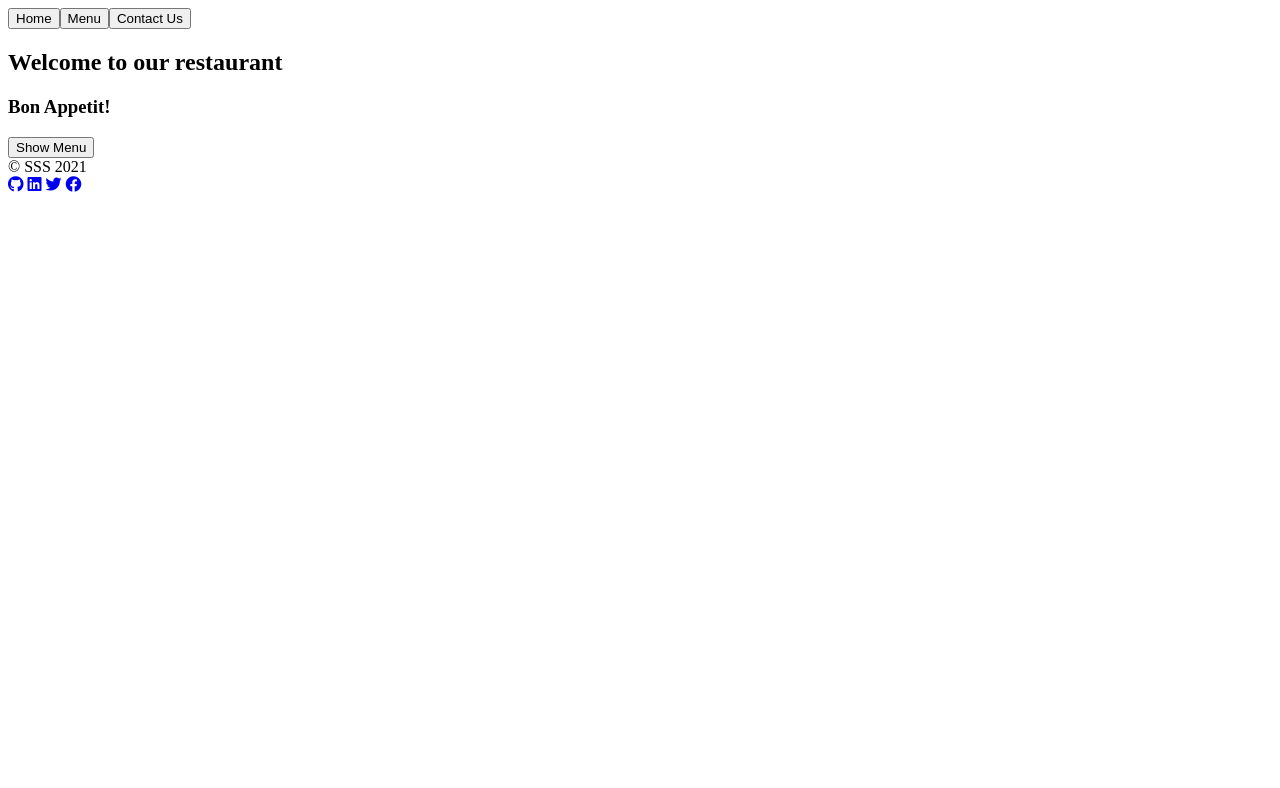
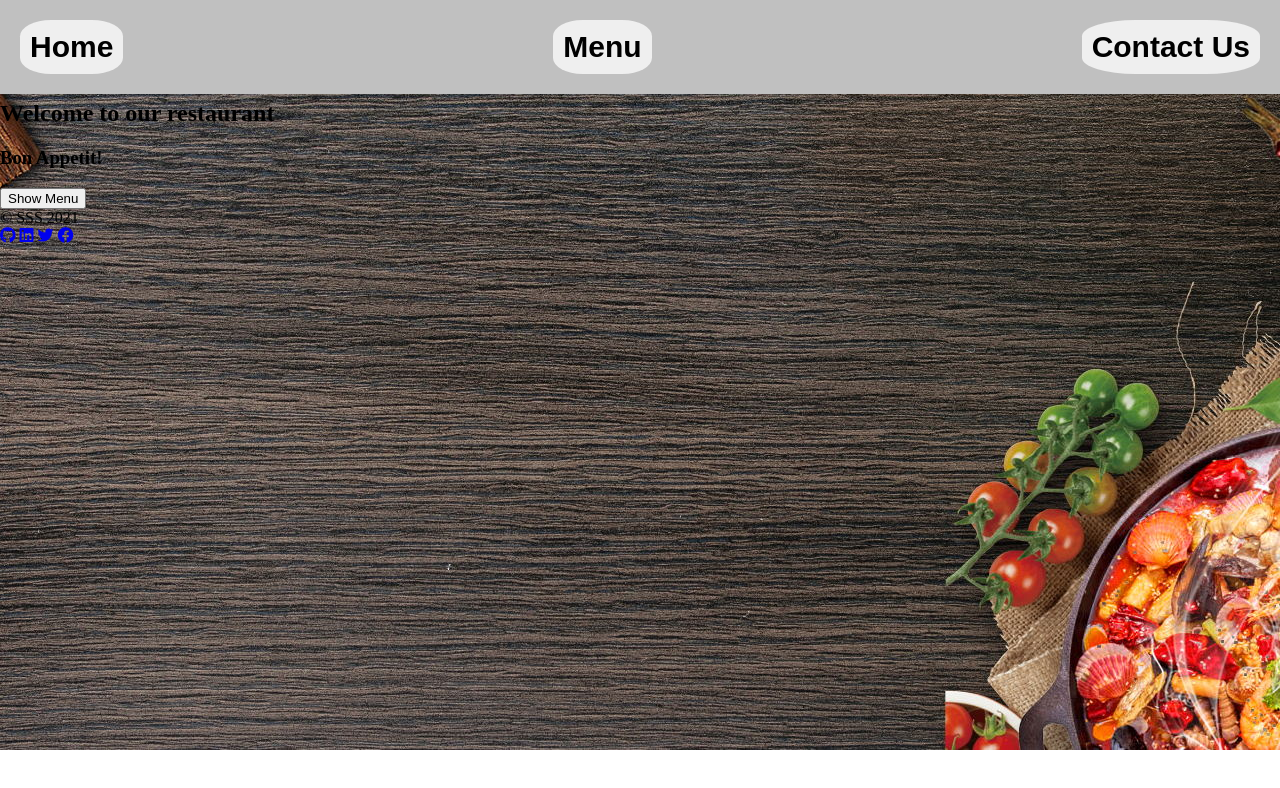
Before and after one commit to MrSayyod/Restaurant-page, a website built with webpack: page dist/index.html in a window 1280 px wide. Built offline with nearby package versions, Linux system fonts and the light colour scheme.

Commit message:
Add background image for homepage and add styling for navbar

```diff
--- /dev/null
+++ b/src/style.css
@@ -0,0 +1,46 @@
+* {
+  box-sizing: border-box;
+}
+
+body {
+  background-image: url(./assets/restaurant.jpg);
+  background-repeat: no-repeat;
+  background-position: center;
+  background-attachment: fixed;
+  margin: 0;
+}
+
+#container {
+  margin-top: 100px;
+  width: 100%;
+}
+
+.nav-divs {
+  z-index: 1;
+  position: fixed;
+  top: 0;
+  left: 0;
+  right: 0;
+  display: flex;
+  justify-content: space-between;
+  align-items: center;
+  padding: 20px;
+  font-weight: 900;
+  background-color: silver;
+  margin: 0;
+}
+
+.nav-btn {
+  font-size: 30px;
+  cursor: pointer;
+  color: #000;
+  border: none;
+  border-radius: 30%;
+  font-weight: 900;
+  outline: none;
+  padding: 10px;
+}
+
+.nav-btn:hover {
+  background-color: gold;
+}
```
Also changed, not shown: dist/index.html, src/assets/restaurant.jpg (added), 2 other files.
